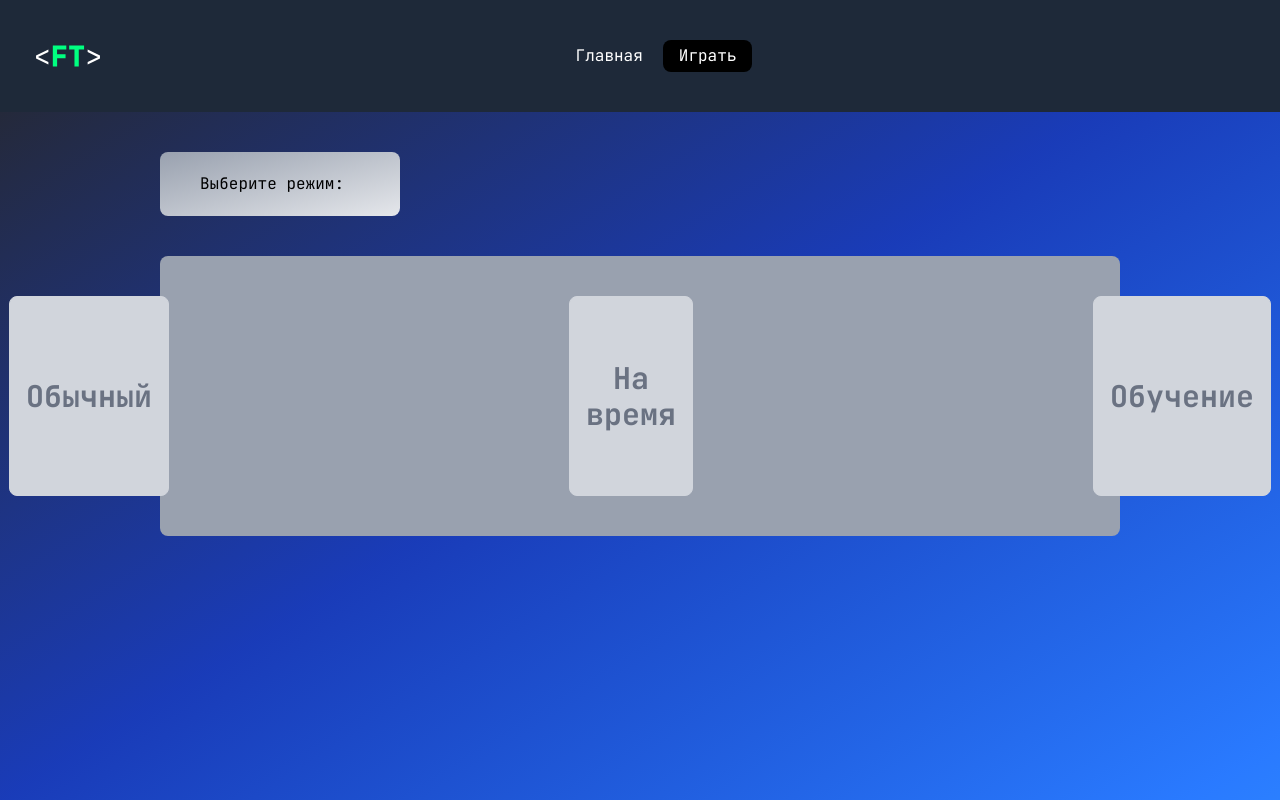
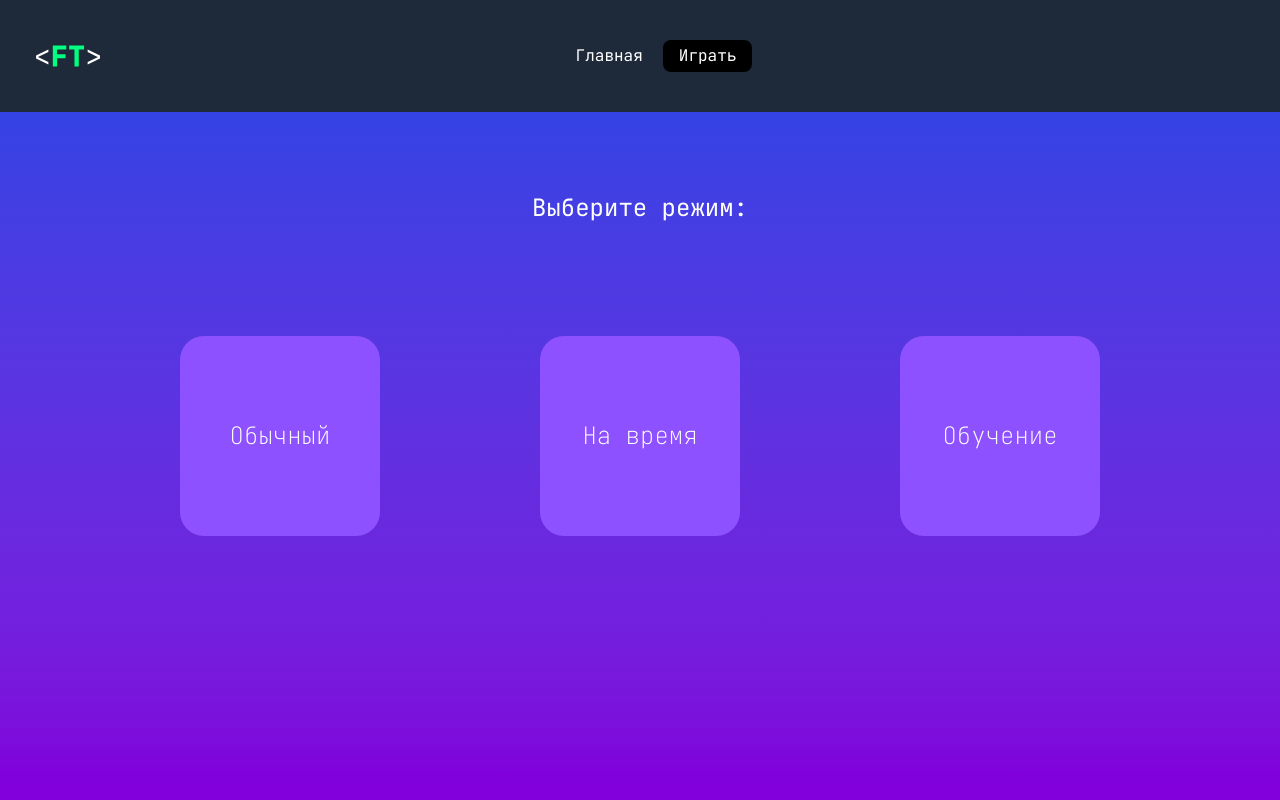
Before and after one commit to AlexandrGonin/FastType, a Svelte app: page / in a window 1280 px wide. Both pictures are taken after a click on the button "Играть". Built offline with nearby package versions, Linux system fonts and the light colour scheme.

Commit message:
Upgrade design

```diff
--- a/src/App.svelte
+++ b/src/App.svelte
@@ -8,12 +8,10 @@
   let currentView = $state(views[0]);
 </script>
 
-<main
-  class="h-dvh flex flex-col bg-gradient-to-br from-blue-1000 via-blue-800 to-blue-500"
->
+<main class="h-dvh flex flex-col bg-gradient-to-t from-purple-700 to-blue-700">
   <div class="min-h-full lg:hidden">
     <div class="p-5">
-      Не доступно на мобильных устройствах, используйте на ПК
+      Это приложение предназначено для пачати на клавиатуре, используйте ПК
     </div>
   </div>
   <div class="hidden sm:block">
@@ -43,7 +41,7 @@
       <Menu />
       <button
         onclick={() => (currentView = views[1])}
-        class="my-25 text-2xl px-4 py-1 rounded-lg cursor-pointer active:scale-80 transition-transform bg-blue-950 w-75 mx-40"
+        class="my-25 text-2xl px-4 py-1 rounded-lg cursor-pointer active:scale-80 transition-transform bg-violet-500 w-75 ml-40"
       >
         Начать тренировку
       </button>
--- a/src/Game.svelte
+++ b/src/Game.svelte
@@ -28,26 +28,24 @@
         >
         <Learning />
     {:else if currentView == "Selector"}
+        <div>
+            <div class="flex justify-center m-20 text-2xl">Выберите режим:</div>
             <div
-            class="mx-40 my-10 px-10 py-5 w-60 rounded-lg items-center text-black bg-gradient-to-br from-gray-400 to-gray-200"
-        >
-            Выберите режим:
-        </div>
-        <div
-            class="grow flex justify-center items-center gap-100 bg-gray-400 rounded-lg mx-40 p-10"
+                class="flex items-start justify-center w-full flex-wrap gap-40 p-4 md:p-8"
             >
                 <button
-                class="px-4 py-1 rounded-lg cursor-pointer active:scale-80 transition-transform font-bold text-3xl text-gray-500 border-1 border-gray-300 bg-gray-300 w-50 h-50"
+                    class="px-4 py-1 rounded-3xl cursor-pointer active:scale-80 transition-transform font-thin text-2xl bg-violet-500 w-50 h-50"
                     onclick={() => (currentView = views1[1])}>Обычный</button
                 >
                 <button
-                class="px-4 py-1 rounded-lg cursor-pointer active:scale-80 transition-transform font-bold text-3xl text-gray-500 border-1 border-gray-300 bg-gray-300 w-50 h-50"
+                    class="px-4 py-1 rounded-3xl cursor-pointer active:scale-80 transition-transform font-thin text-2xl bg-violet-500 w-50 h-50"
                     onclick={() => (currentView = views1[2])}>На время</button
                 >
                 <button
-                class="px-4 py-1 rounded-lg cursor-pointer active:scale-80 transition-transform font-bold text-3xl text-gray-500 border-1 border-gray-300 bg-gray-300 w-50 h-50"
+                    class="px-4 py-1 rounded-3xl cursor-pointer active:scale-80 transition-transform font-thin text-2xl bg-violet-500 w-50 h-50"
                     onclick={() => (currentView = views1[3])}>Обучение</button
                 >
             </div>
+        </div>
     {/if}
 </main>
--- a/src/Menu.svelte
+++ b/src/Menu.svelte
@@ -77,7 +77,7 @@
   }
 </script>
 
-<div class="flex justify-center items-center mt-50">
+<div class="mt-50 ml-40">
   <div class="w-400">
     <div
       use:animateTyping={["FastType", "Train your skills"]}
```
Also changed, not shown: src/app.css (line endings or trailing spaces). Lines whose indentation alone changed are shown as unchanged.
